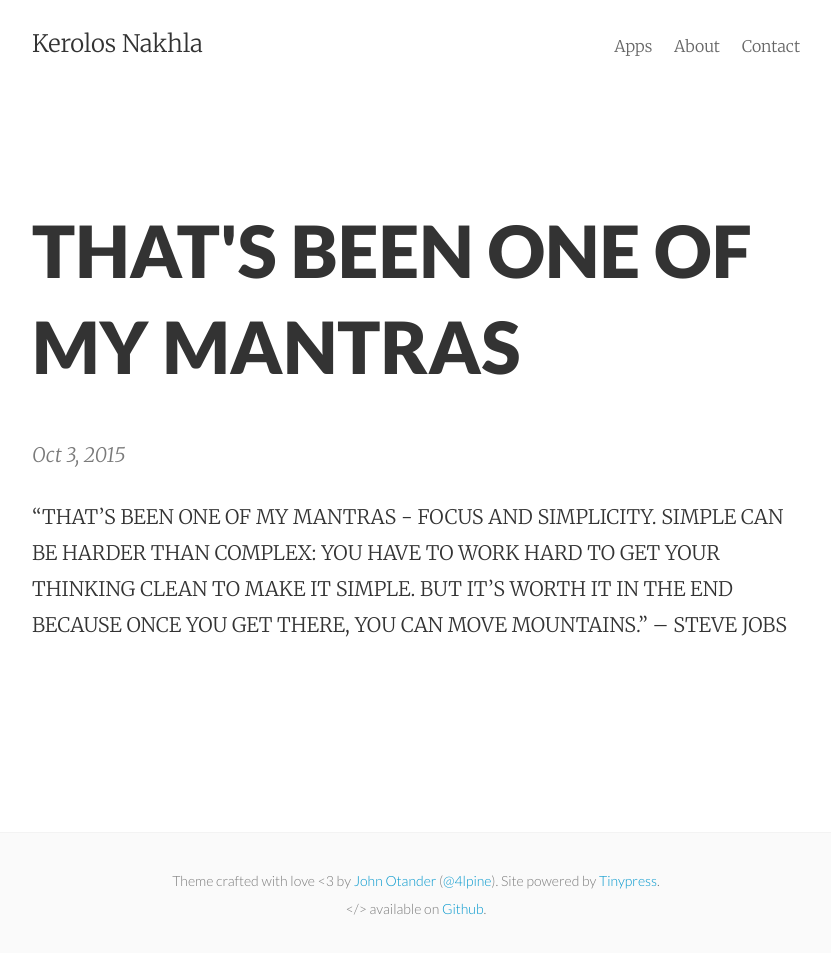
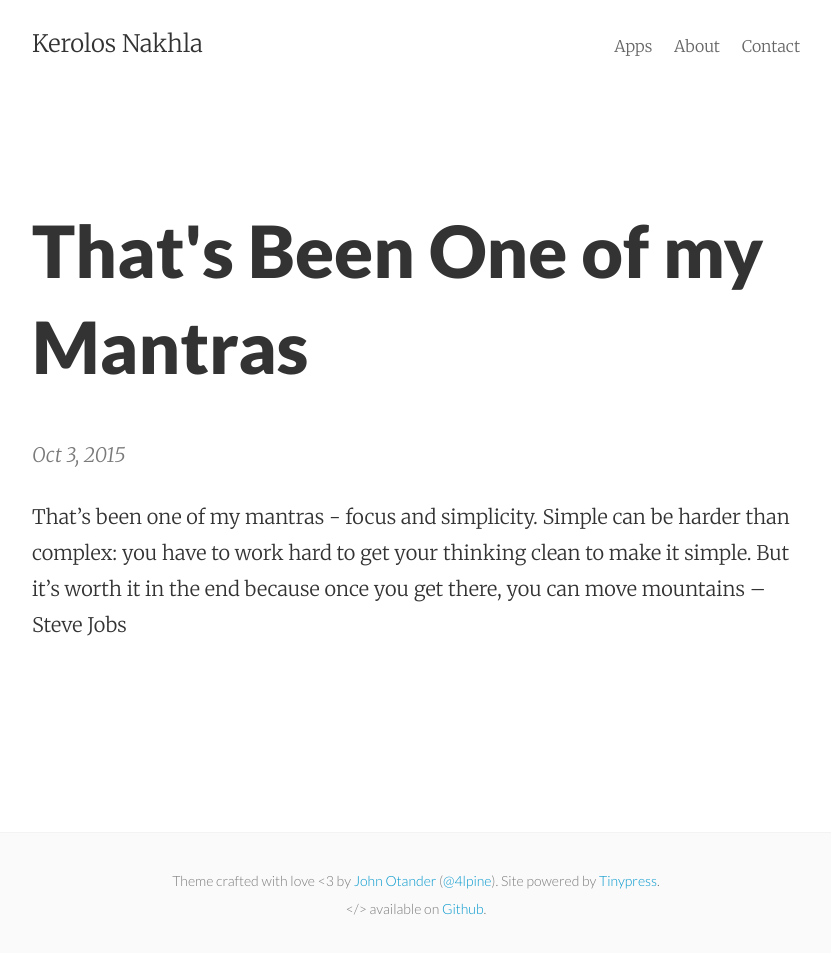
Before and after one commit to keronakhla/keronakhla.github.io, a Jekyll site: the page built from _posts/2015-10-03-that-s-been-one-of-my-mantras.markdown, in a window 1280 px wide. Shown: the whole page, without its empty margins (224-1055 px from the left). Built offline with Jekyll 4.4.1, drawn with Linux system fonts in a browser that asks for light colours.

```diff
--- a/_posts/2015-10-03-that-s-been-one-of-my-mantras.markdown
+++ b/_posts/2015-10-03-that-s-been-one-of-my-mantras.markdown
@@ -1,7 +1,6 @@
 ---
 published: true
-title: THAT'S BEEN ONE OF MY MANTRAS
+title: That's Been One of my Mantras
 layout: post
 ---
-"THAT'S BEEN ONE OF MY MANTRAS - FOCUS AND SIMPLICITY. SIMPLE CAN BE HARDER THAN COMPLEX: YOU HAVE TO WORK HARD TO GET YOUR THINKING CLEAN TO MAKE IT SIMPLE. BUT IT'S WORTH IT IN THE END BECAUSE ONCE YOU GET THERE, YOU CAN MOVE MOUNTAINS."
-                                             -- STEVE JOBS
+That's been one of my mantras -  focus and simplicity. Simple can be harder than complex: you have to work hard to get your thinking clean to make it simple. But it's worth it in the end because once you get there, you can move mountains -- Steve Jobs
```
